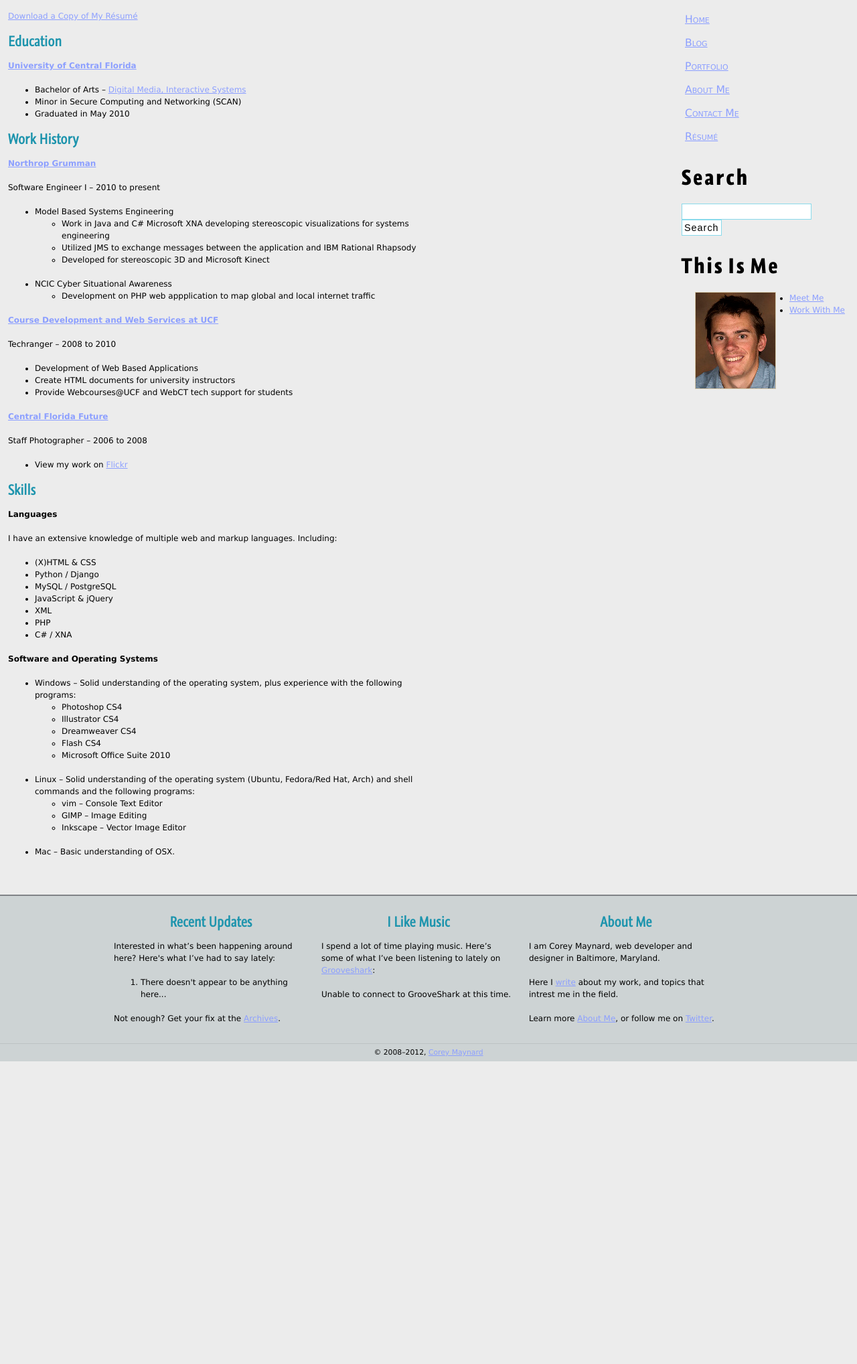
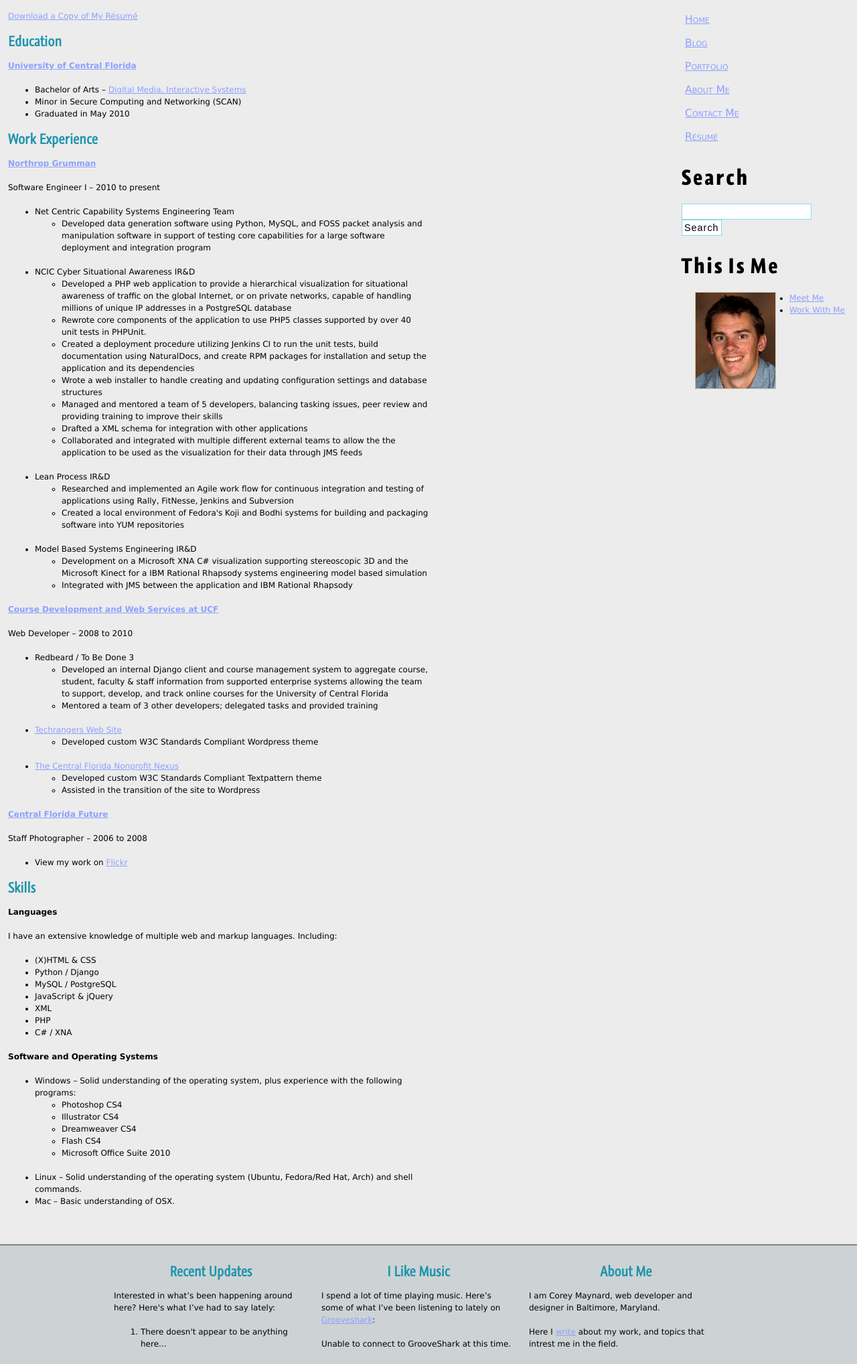
Before and after one commit to cjmaynar/coreymaynard, a Django app: template templates/resume.html in a window 1280 px wide. Shown: the part 181-2218 px from the top of the page at 67% size. Before the commit the page ends 1766 px from the top, so only its background shows below. Run offline with Django 3.2, Linux system fonts and the light colour scheme; the template is opened without the code that fills it, so the values that code supplies are empty.

Commit message:
Update resume files to newest versions

```diff
--- a/templates/resume.html
+++ b/templates/resume.html
@@ -19,30 +19,59 @@
     </div>
 
     <div id="work-history">
-    <h3>Work History</h3>
+    <h3>Work Experience</h3>
         <h4><a href="http://northropgrumman.com">Northrop Grumman</a></h4>
         <p>Software Engineer I &ndash; 2010 to present</p>
         <ul>
-            <li>Model Based Systems Engineering
+            <li>Net Centric Capability Systems Engineering Team
                 <ul>
-                    <li>Work in Java and C# Microsoft XNA developing stereoscopic visualizations for systems engineering</li>
-                    <li>Utilized JMS to exchange messages between the application and IBM Rational Rhapsody</li>
-                    <li>Developed for stereoscopic 3D and Microsoft Kinect</li>
+                    <li>Developed data generation software using Python, MySQL, and FOSS packet analysis and manipulation software in support of testing core capabilities for a large software deployment and integration program</li>
                 </ul>
             </li>
-            <li>NCIC Cyber Situational Awareness
+            <li>NCIC Cyber Situational Awareness IR&amp;D
                 <ul>
-                    <li>Development on PHP web appplication to map global and local internet traffic</li>
+                    <li>Developed a PHP web application to provide a hierarchical visualization for situational awareness of traffic on the global Internet, or on private networks, capable of handling millions of unique IP addresses in a PostgreSQL database</li>
+                    <li>Rewrote core components of the application to use PHP5 classes supported by over 40 unit tests in PHPUnit.</li>
+                    <li>Created a deployment procedure utilizing Jenkins CI to run the unit tests, build documentation using NaturalDocs, and create RPM packages for installation and setup the application and its dependencies</li>
+                    <li>Wrote a web installer to handle creating and updating configuration settings and database structures</li>
+                    <li>Managed and mentored a team of 5 developers, balancing tasking issues, peer review and providing training to improve their skills</li>
+                    <li>Drafted a XML schema for integration with other applications</li>
+                    <li>Collaborated and integrated with multiple different external teams to allow the the application to be used as the visualization for their data through JMS feeds</li>
+                </ul>
+            </li>
+            <li>Lean Process IR&amp;D
+                <ul>
+                    <li>Researched and implemented an Agile work flow for continuous integration and testing of applications using Rally, FitNesse, Jenkins and Subversion</li>
+                    <li>Created a local environment of Fedora's Koji and Bodhi systems for building and packaging software into YUM repositories</li>
+                </ul>
+            </li>
+            <li>Model Based Systems Engineering IR&amp;D
+                <ul>
+                    <li>Development on a Microsoft XNA C# visualization supporting stereoscopic 3D and the Microsoft Kinect for a IBM Rational Rhapsody systems engineering model based simulation</li>
+                    <li>Integrated with JMS between the application and IBM Rational Rhapsody</li>
                 </ul>
             </li>
         </ul>
 
         <h4><a href="http://www.cdws.ucf.edu">Course Development and Web Services at UCF</a></h4>
-        <p>Techranger &ndash; 2008 to 2010</p>
+        <p>Web Developer &ndash; 2008 to 2010</p>
         <ul>
-            <li>Development of Web Based Applications</li>
-            <li>Create HTML documents for university instructors</li>
-            <li>Provide Webcourses@UCF and WebCT tech support for students</li>
+            <li>Redbeard / To Be Done 3
+                <ul>
+                    <li>Developed an internal Django client and course management system to aggregate course, student, faculty &amp; staff information from supported enterprise systems allowing the team to support, develop, and track online courses for the University of Central Florida</li>
+                    <li>Mentored a team of 3 other developers; delegated tasks and provided training</li>
+                </ul>
+            </li>
+            <li><a href="http://techrangers.cdl.ucf.edu">Techrangers Web Site</a>
+                <ul>
+                    <li>Developed custom W3C Standards Compliant Wordpress theme</li>
+                </ul>
+            <li><a href="http://nonprofitnexus.ucf.edu">The Central Florida Nonprofit Nexus</a>
+                <ul>
+                    <li>Developed custom W3C Standards Compliant Textpattern theme</li>
+                    <li>Assisted in the transition of the site to Wordpress</li>
+                </ul>
+            </li>
         </ul>
 
         <h4><a href="http://www.centralfloridafuture.com/">Central Florida Future</a></h4>
@@ -76,13 +105,7 @@
                     <li>Microsoft Office Suite 2010</li>
                 </ul>
             </li>
-            <li>Linux &ndash; Solid understanding of the operating system (Ubuntu, Fedora/Red Hat, Arch) and shell commands and the following programs:
-                <ul>
-                    <li>vim &ndash; Console Text Editor</li>
-                    <li>GIMP &ndash; Image Editing</li>
-                    <li>Inkscape &ndash; Vector Image Editor</li>
-                </ul>
-            </li>
+            <li>Linux &ndash; Solid understanding of the operating system (Ubuntu, Fedora/Red Hat, Arch) and shell commands.</li>
             <li>Mac &ndash; Basic understanding of OSX.</li>
         </ul>
     </div>
```
Also changed, not shown: 1 other file.
